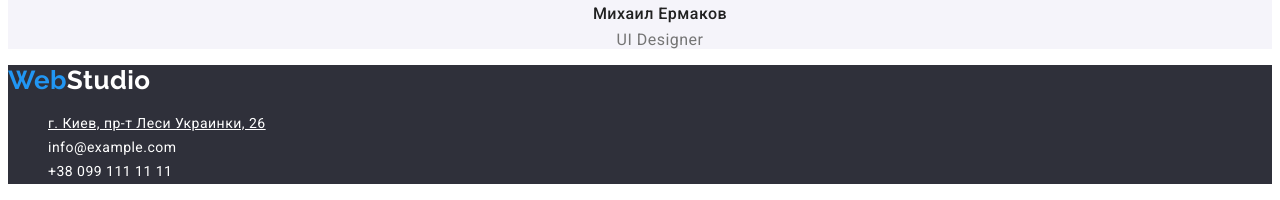
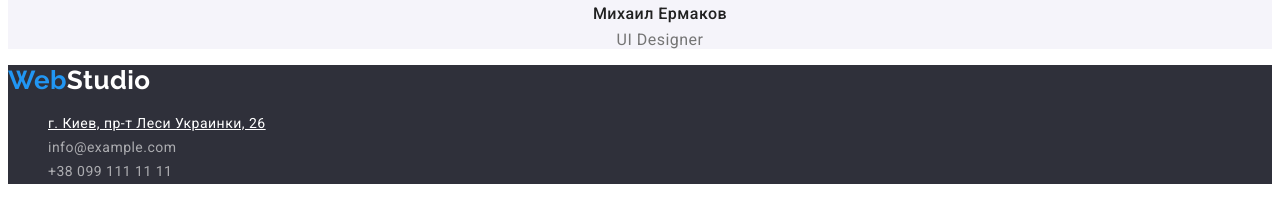
Before and after one commit to Ivanna12345/goit-markup-hw-02, a plain HTML site: page index.html in a window 1280 px wide. Shown: the part 2001-2201 px from the top of the page. Drawn offline with Linux system fonts and the light colour scheme; files whose address does not match are found by name.

Commit message:
исправлено

```diff
--- a/css/styles.css
+++ b/css/styles.css
@@ -168,7 +168,7 @@ body {
   color: var(--white-text-color);
 }
 
-.footer-contact-link {
+.footer-contact-link.address {
   color: var(--white-text-color);
 }
 
```
